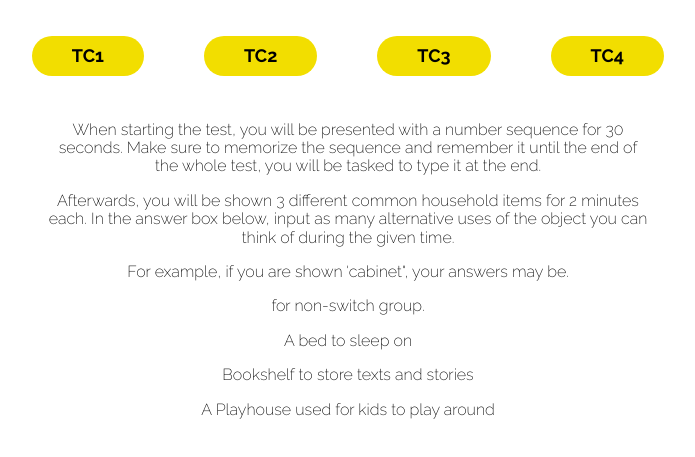
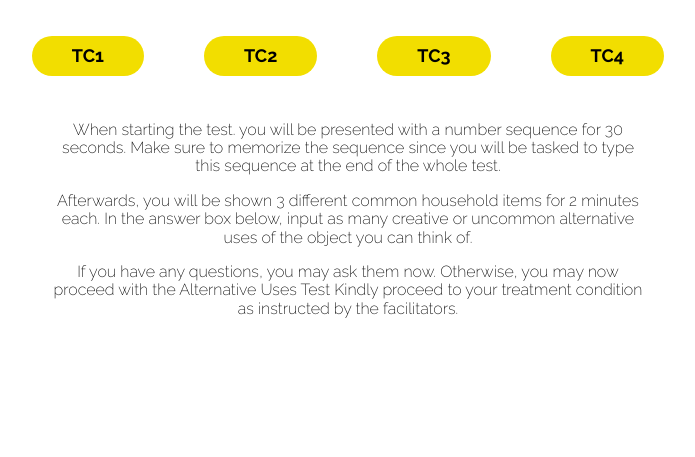
Before and after one commit to meezlung/alternative-use-test-website, a plain HTML site: page index.html in a window 1280 px wide. Shown: the part 229-686 px from the top of the page, without its empty margins (292-987 px from the left). Drawn offline with Linux system fonts and the light colour scheme.

Commit message:
Check instructions

```diff
--- a/index.html
+++ b/index.html
@@ -87,13 +87,9 @@
     </div>
     <br />
 
-    <p>When starting the test, you will be presented with a number sequence for 30 seconds. Make sure to memorize the sequence and remember it until the end of the whole test, you will be tasked to type it at the end.</p>
-    <p>Afterwards, you will be shown 3 different common household items for 2 minutes each. In the answer box below, input as many alternative uses of the object you can think of during the given time.</p>
-    <p>For example, if you are shown 'cabinet", your answers may be.</p>
-    <p>for non-switch group.</p>
-    <p>A bed to sleep on</p>
-    <p>Bookshelf to store texts and stories</p>
-    <p>A Playhouse used for kids to play around</p>
+    <p>When starting the test. you will be presented with a number sequence for 30 seconds. Make sure to memorize the sequence since you will be tasked to type this sequence at the end of the whole test.</p>
+    <p>Afterwards, you will be shown 3 different common household items for 2 minutes each. In the answer box below, input as many creative or uncommon alternative uses of the object you can think of.</p>
+    <p>If you have any questions, you may ask them now. Otherwise, you may now proceed with the Alternative Uses Test Kindly proceed to your treatment condition as instructed by the facilitators.</p>
 
     <br />
 
```
